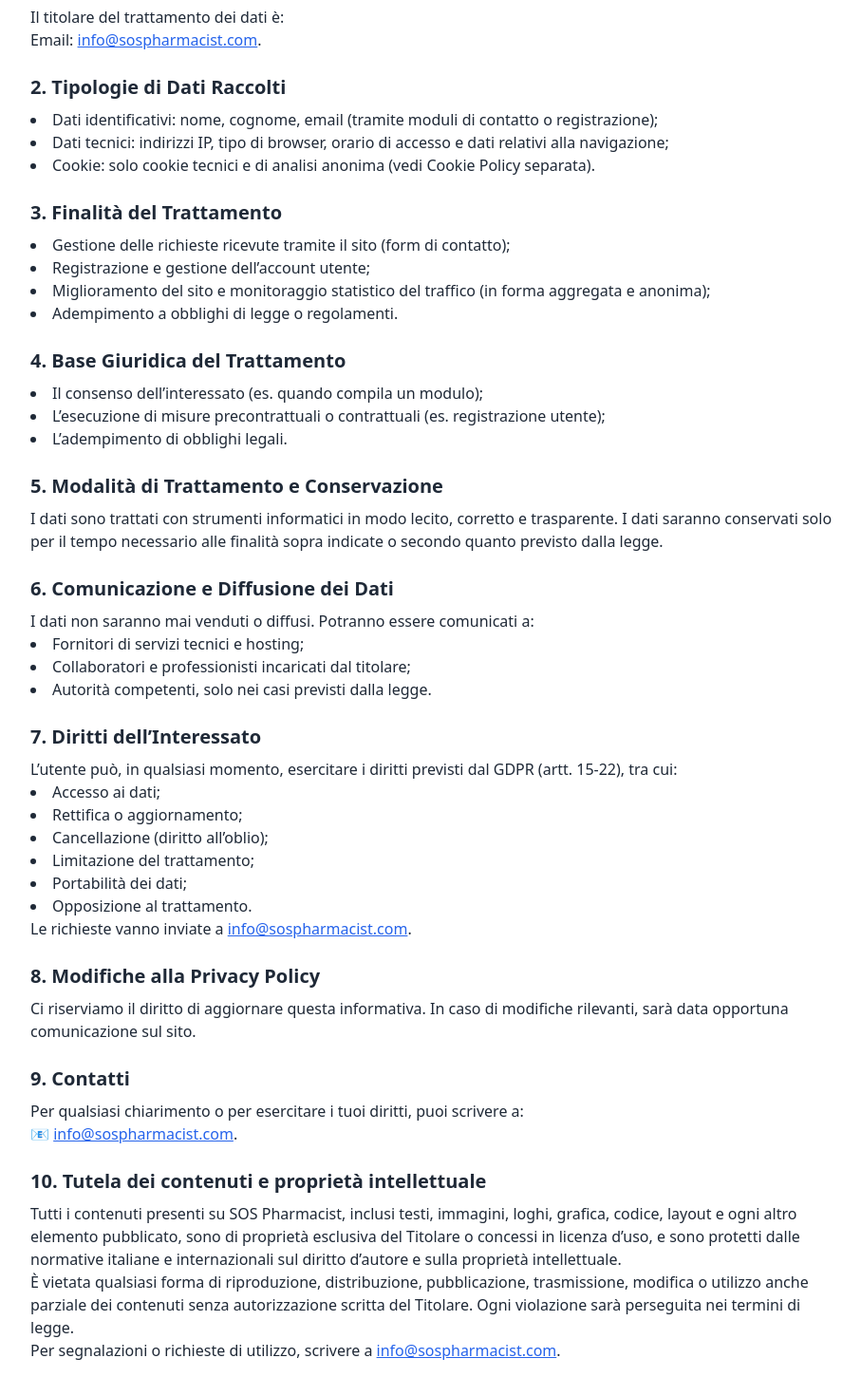
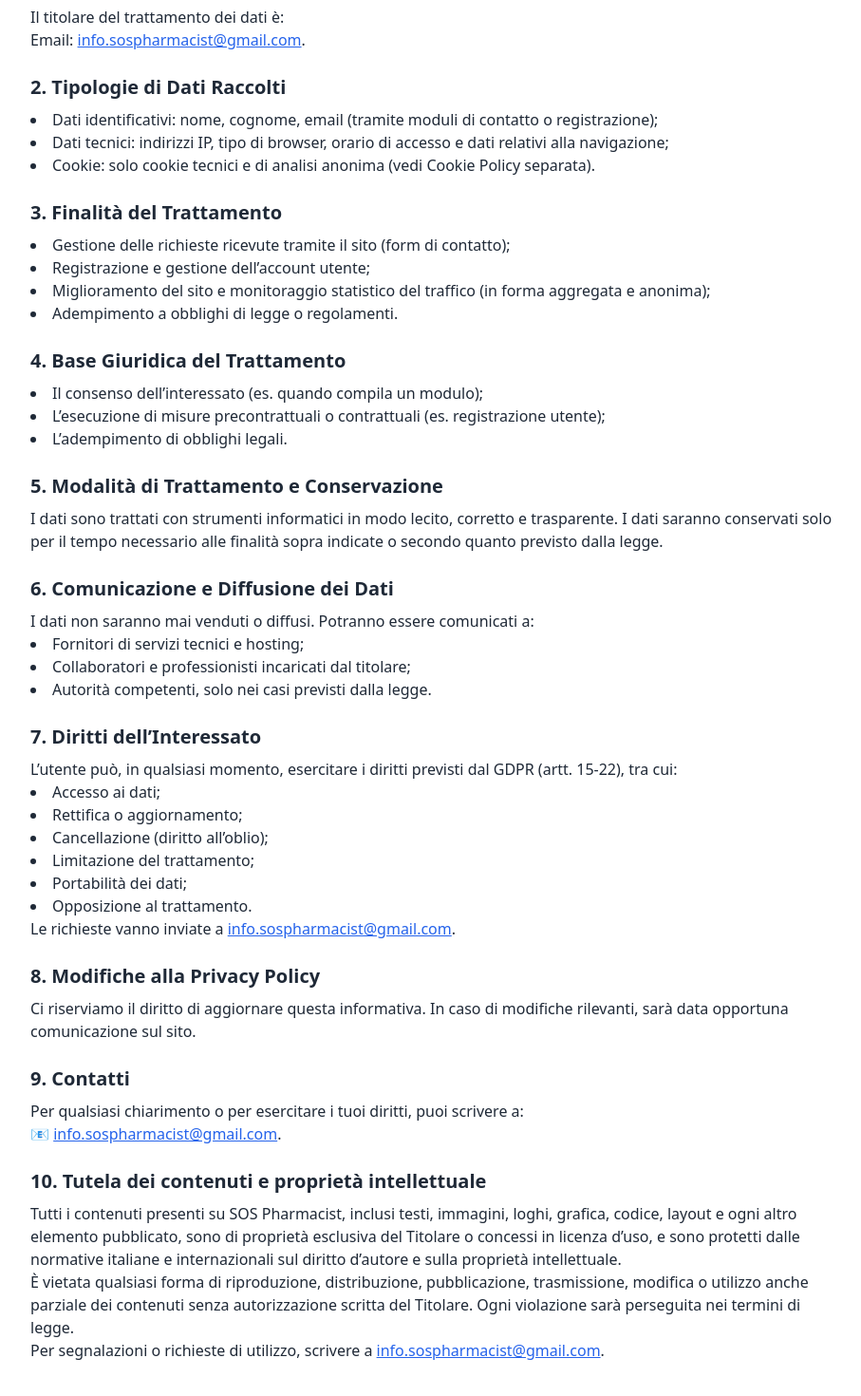
Before and after one commit to arash-96/farmacisti_finder, a React (Vite) app in the folder frontend/: page /privacy in a window 1280 px wide. Shown: the part 242-1712 px from the top of the page at 95% size, without its empty margins (184-1091 px from the left). Built offline with nearby package versions, Linux system fonts and the light colour scheme; no server answers; the HTML template or start-up script is replaced by a standard one.

Commit message:
fixed error to update lat and lng + sorted email

```diff
--- a/frontend/src/pages/Privacy.jsx
+++ b/frontend/src/pages/Privacy.jsx
@@ -15,8 +15,8 @@
                 <h2 className="text-xl font-semibold mb-2">1. Titolare del Trattamento</h2>
                 <p>
                     Il titolare del trattamento dei dati è:<br />
-                    Email: <a href="mailto:info@sospharmacist.com" className="text-blue-600 underline">
-                        info@sospharmacist.com
+                    Email: <a href="mailto:info.sospharmacist@gmail.com" className="text-blue-600 underline">
+                        info.sospharmacist@gmail.com
                     </a>.<br />
                 </p>
             </section>
@@ -79,8 +79,8 @@
                     <li>Portabilità dei dati;</li>
                     <li>Opposizione al trattamento.</li>
                 </ul>
-                <p>Le richieste vanno inviate a <a href="mailto:info@sospharmacist.com" className="text-blue-600 underline">
-                    info@sospharmacist.com
+                <p>Le richieste vanno inviate a <a href="mailto:info.sospharmacist@gmail.com" className="text-blue-600 underline">
+                    info.sospharmacist@gmail.com
                 </a>.</p>
             </section>
 
@@ -95,8 +95,8 @@
                 <h2 className="text-xl font-semibold mb-2">9. Contatti</h2>
                 <p>
                     Per qualsiasi chiarimento o per esercitare i tuoi diritti, puoi scrivere a:<br />
-                    📧 <a href="mailto:info@sospharmacist.com" className="text-blue-600 underline">
-                        info@sospharmacist.com
+                    📧 <a href="mailto:info.sospharmacist@gmail.com" className="text-blue-600 underline">
+                        info.sospharmacist@gmail.com
                     </a>.
                 </p>
             </section>
@@ -109,8 +109,8 @@
                 <p>
                     È vietata qualsiasi forma di riproduzione, distribuzione, pubblicazione, trasmissione, modifica o utilizzo anche parziale dei contenuti senza autorizzazione scritta del Titolare. Ogni violazione sarà perseguita nei termini di legge.
                 </p>
-                <p>Per segnalazioni o richieste di utilizzo, scrivere a <a href="mailto:info@sospharmacist.com" className="text-blue-600 underline">
-                    info@sospharmacist.com
+                <p>Per segnalazioni o richieste di utilizzo, scrivere a <a href="mailto:info.sospharmacist@gmail.com" className="text-blue-600 underline">
+                    info.sospharmacist@gmail.com
                 </a>.</p>
             </section>
         </main>
--- a/frontend/src/pages/Terms.jsx
+++ b/frontend/src/pages/Terms.jsx
@@ -88,7 +88,7 @@
 
             <section className="mb-6">
                 <h2 className="text-xl font-semibold mb-2">10. Contatti</h2>
-                <p>Per domande sui presenti Termini e Condizioni, puoi contattarci a <strong>info@sospharmacist.com</strong>.</p>
+                <p>Per domande sui presenti Termini e Condizioni, puoi contattarci a <strong>info.sospharmacist@gmail.com</strong>.</p>
             </section>
 
             <p className="text-center font-semibold mt-6">
```
Also changed, not shown: 1 other file (tests, documents, lock files or other folders).
